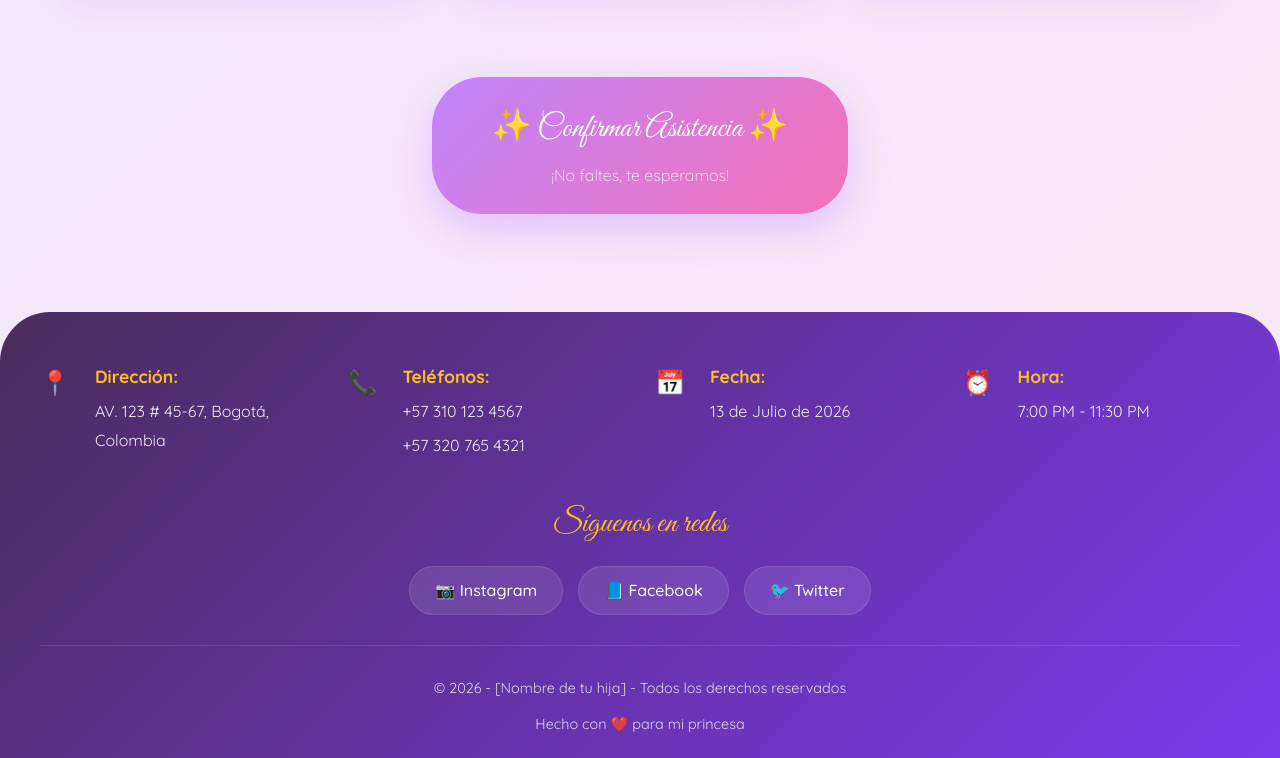
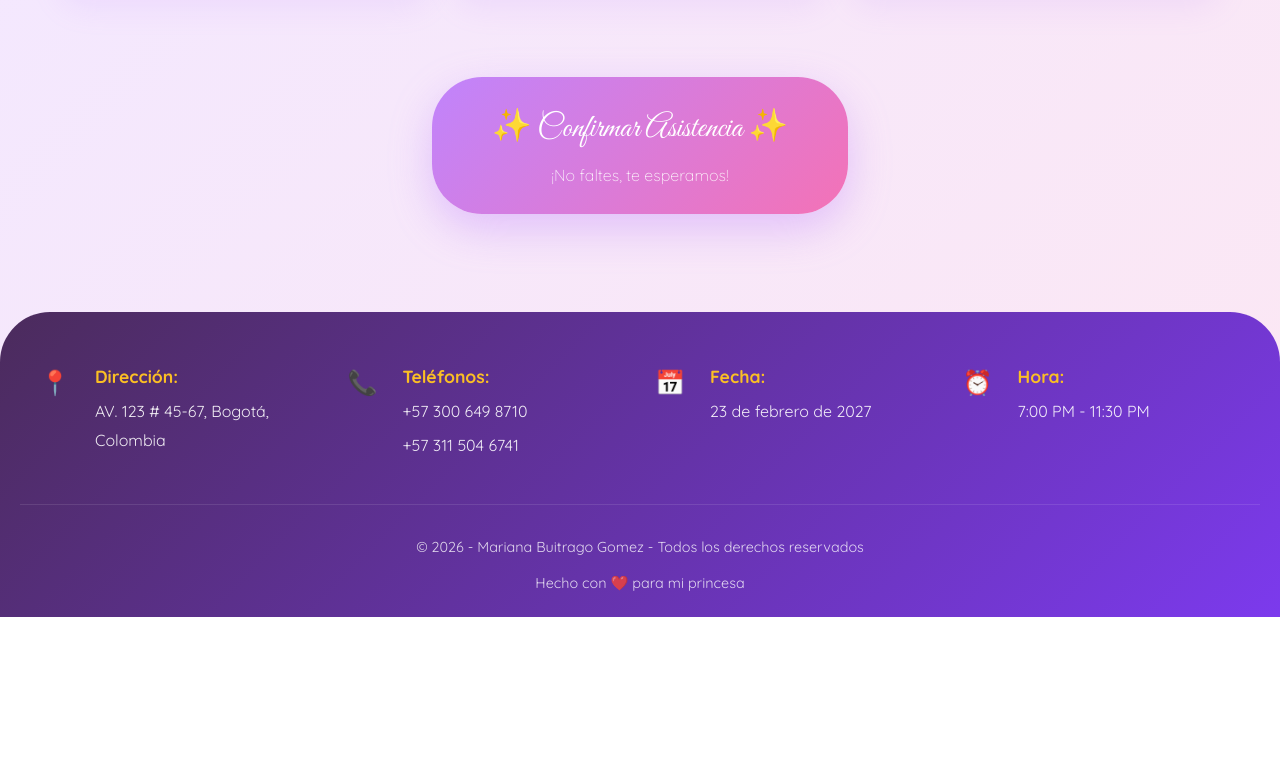
Before and after one commit to anmagostore-prog/15-a-os, a plain HTML site: page index.html in a window 1280 px wide. Shown: the part 2294-3052 px from the top of the page. After the commit the page ends 2911 px from the top, so only its background shows below. Drawn offline with Linux system fonts and the light colour scheme.

Commit message:
Update index.html

```diff
--- a/index.html
+++ b/index.html
@@ -198,7 +198,7 @@
                     <div>
                         <strong>Dirección:</strong>
                         <p>AV. 123 # 45-67, Bogotá, Colombia</p>
-                        <!-- COMENTARIO: Cambia la dirección aquí -->
+
                     </div>
                 </div>
 
@@ -206,8 +206,8 @@
                     <span class="footer-icono">📞</span>
                     <div>
                         <strong>Teléfonos:</strong>
-                        <p>+57 310 123 4567</p>
-                        <p>+57 320 765 4321</p>
+                        <p>+57 300 649 8710</p>
+                        <p>+57 311 504 6741</p>
                         <!-- COMENTARIO: Cambia los teléfonos aquí -->
                     </div>
                 </div>
@@ -216,8 +216,7 @@
                     <span class="footer-icono">📅</span>
                     <div>
                         <strong>Fecha:</strong>
-                        <p>13 de Julio de 2026</p>
-                        <!-- COMENTARIO: Cambia la fecha aquí -->
+                        <p>23 de febrero de 2027</p>
                     </div>
                 </div>
 
@@ -226,27 +225,15 @@
                     <div>
                         <strong>Hora:</strong>
                         <p>7:00 PM - 11:30 PM</p>
-                        <!-- COMENTARIO: Cambia la hora aquí -->
                     </div>
                 </div>
             </div>
 
-            <!-- REDES SOCIALES (opcional) -->
-            <div class="footer-redes">
-                <h4>Síguenos en redes</h4>
-                <div class="redes-sociales">
-                    <!-- ============================================ -->
-                    <!-- AQUÍ VAN LOS LINKS DE REDES SOCIALES        -->
-                    <!-- ============================================ -->
-                    <a href="#" target="_blank" class="red-social">📷 Instagram</a>
-                    <a href="#" target="_blank" class="red-social">📘 Facebook</a>
-                    <a href="#" target="_blank" class="red-social">🐦 Twitter</a>
-                    <!-- COMENTARIO: Cambia los links de redes aquí -->
-                </div>
+
             </div>
 
             <div class="footer-copy">
-                <p>© 2026 - [Nombre de tu hija] - Todos los derechos reservados</p>
+                <p>© 2026 - Mariana Buitrago Gomez - Todos los derechos reservados</p>
                 <p class="footer-corazon">Hecho con ❤️ para mi princesa</p>
             </div>
         </div>
```
